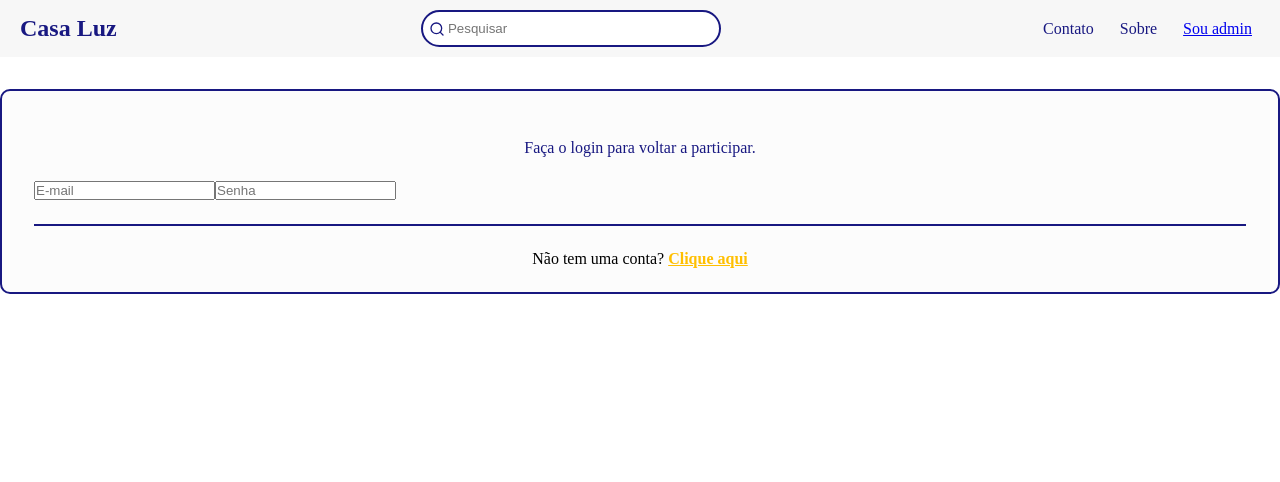
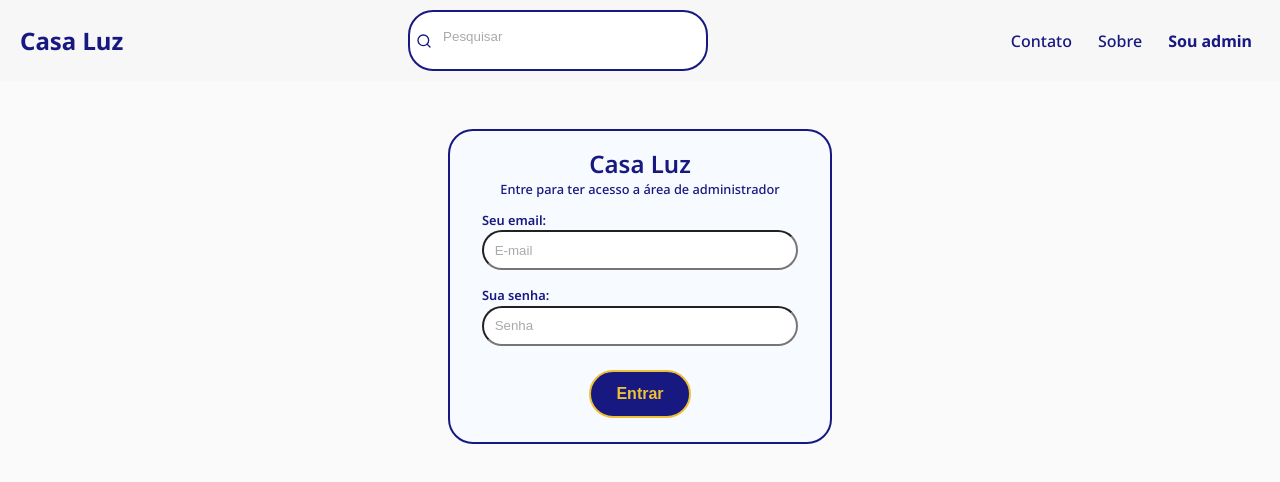
Before and after one commit to GuiLigeskee/CasaLuz, a React (Vite) app in the folder frontend/: page /login in a window 1280 px wide. Shown: the top 482 px of the page. Built offline with nearby package versions, Linux system fonts and the light colour scheme.

Commit message:
Atualizações dia 16/02/2024
--Implementação do Redux;
--Criação do hook de autenticar o admin;
--Login de admin está funcionando;

```diff
--- a/frontend/index.html
+++ b/frontend/index.html
@@ -1,9 +1,15 @@
-<!doctype html>
+<!DOCTYPE html>
 <html lang="en">
   <head>
     <meta charset="UTF-8" />
     <link rel="icon" type="image/svg+xml" href="/vite.svg" />
     <meta name="viewport" content="width=device-width, initial-scale=1.0" />
+    <link rel="preconnect" href="https://fonts.googleapis.com" />
+    <link rel="preconnect" href="https://fonts.gstatic.com" crossorigin />
+    <link
+      href="https://fonts.googleapis.com/css2?family=Noto+Sans:ital,wght@0,100..900;1,100..900&display=swap"
+      rel="stylesheet"
+    />
     <title>CasaLuz Imóveis</title>
   </head>
   <body>
--- a/frontend/src/Pages/Login/Login.css
+++ b/frontend/src/Pages/Login/Login.css
@@ -1,68 +1,22 @@
-.login,
-.register {
+#login,
+#register {
   border: 2px solid #181881;
-  background-color: #fcfcfc;
-  padding: 1.5em 2em;
-  width: auto;
-  margin: 2em auto;
-  border-radius: 10px;
+  background-color: #f7fbff;
+  padding: 1em 2em;
+  width: 30%;
+  margin: 3em auto;
+  border-radius: 25px;
 }
 
-.login h2,
-.register h2 {
-  text-align: center;
-  font-size: 2em;
-  margin: 0;
-}
-
-.subtitle {
+#title {
+  font-weight: 600;
   color: #181881;
-  margin: 1.5em;
   text-align: center;
 }
 
-.login form,
-.register form {
-  padding-bottom: 1.5em;
-  margin-bottom: 1.5em;
-  border-bottom: 2px solid #181881;
+#subtitle {
+  font-size: 0.8em;
+  color: #181881;
+  text-align: center;
+  margin-bottom: 1em;
 }
-
-.login p,
-.register p {
-  text-align: center;
-}
-
-.login p a,
-.register p a {
-  font-weight: bold;
-  color: #ffbf00;
-}
-
-span {
-  color: #ffbf00;
-}
-
-#logo {
-  text-align: center;
-  width: auto;
-  min-height: 7em;
-}
-
-@media screen and (max-width: 768px) {
-  .login {
-    width: 100%;
-    margin: 0;
-    border: none;
-    padding: 2em;
-    height: 90vh;
-  }
-
-  .register {
-    width: 100%;
-    margin: 0;
-    border: none;
-    padding: 2em;
-    height: 90vh;
-  }
-}
--- a/frontend/src/Pages/Login/Login.jsx
+++ b/frontend/src/Pages/Login/Login.jsx
@@ -1,84 +1,69 @@
-// CSS
 import "./Login.css";
 
-// Components
-import { Link, useNavigate } from "react-router-dom";
-import Message from "../../Components/Messages/Message";
-
-// Hooks
-import { useEffect, useState } from "react";
+// hooks
+import { useState, useEffect } from "react";
 import { useSelector, useDispatch } from "react-redux";
-// import { useResetComponentMessage } from "../../Hooks/useResetComponentMessage";
 
 // Redux
-// import { login, reset } from "../../Slices/AuthSlice";
-// import { resetMessage } from "../../Slices/userSlice";
+import { login, reset } from "../../Slice/authSlice";
+
+// Components
+import Message from "../../Components/Messages/Message";
 
 const Login = () => {
   const [email, setEmail] = useState("");
   const [password, setPassword] = useState("");
 
-  // const dispatch = useDispatch();
+  const dispatch = useDispatch();
 
-  // const resetMessage = useResetComponentMessage(dispatch);
+  const { message, loading, error } = useSelector((state) => state.auth);
 
-  // const navigate = useNavigate();
+  const handleSubmit = (e) => {
+    e.preventDefault();
 
-  // const { user, message, loading, error } = useSelector((state) => state.auth);
+    const admin = {
+      email,
+      password,
+    };
 
-  // const handleSubmit = (e) => {
-  //   e.preventDefault();
+    console.log(admin);
 
-  //   const user = {
-  //     email,
-  //     password,
-  //   };
+    dispatch(login(admin));
+  };
 
-  //   dispatch(login(user));
-  //   resetMessage();
-  // };
-
-  // // Clean all auth states and redirect after 2 seconds if the user is logged in
-  // useEffect(() => {
-  //   if (user) {
-  //     const redirectTimeout = setTimeout(() => {
-  //       navigate("/profile");
-  //     }, 500);
-
-  //     return () => clearTimeout(redirectTimeout);
-  //   }
-
-  //   return () => {
-  //     dispatch(reset());
-  //   };
-  // }, [user, dispatch, navigate]);
+  // clean all auth states
+  useEffect(() => {
+    dispatch(reset());
+  }, [dispatch]);
 
   return (
-    <div className="login">
-      <p className="subtitle">Faça o login para voltar a participar.</p>
-      <form>
+    <div id="login">
+      <h2 id="title">Casa Luz</h2>
+      <p id="subtitle">Entre para ter acesso a área de administrador</p>
+      <form onSubmit={handleSubmit}>
+        <label>
+          <span>Seu email:</span>
           <input
-          type="text"
-          name="email"
+            type="email"
             placeholder="E-mail"
             onChange={(e) => setEmail(e.target.value)}
             value={email || ""}
           />
+        </label>
+        <label>
+          <span>Sua senha:</span>
           <input
             type="password"
-          name="senha"
             placeholder="Senha"
             onChange={(e) => setPassword(e.target.value)}
             value={password || ""}
           />
-        {/* {!loading && <input type="submit" value="Salvar" />}
+        </label>
+        {!loading && <input type="submit" value="Entrar" />}
         {loading && <input type="submit" disabled value="Aguarde..." />}
         {error && <Message msg={error} type="error" />}
-        {message && <Message msg={message} type="success" />} */}
+        {message && <Message msg={message} type="success" />}
       </form>
-      <p>
-        Não tem uma conta? <Link to="/register">Clique aqui</Link>
-      </p>
     </div>
   );
 };
--- /dev/null
+++ b/frontend/src/Service/authService.jsx
@@ -0,0 +1,52 @@
+import { api, requestConfig } from "../utils/config";
+
+// // Register a user
+// const register = async (data) => {
+//   const config = requestConfig("POST", data);
+
+//   try {
+//     const res = await fetch(api + "/users/register", config)
+//       .then((res) => res.json())
+//       .catch((err) => err);
+
+//     if (res) {
+//       localStorage.setItem("user", JSON.stringify(res));
+//     }
+
+//     return res;
+//   } catch (error) {
+//     console.log(error);
+//   }
+// };
+
+// Logout a admin
+const logout = () => {
+  localStorage.removeItem("admin");
+};
+
+// Sign in a admin
+const login = async (data) => {
+  const config = requestConfig("POST", data);
+
+  try {
+    const res = await fetch(api + "/admin/login", config)
+      .then((res) => res.json())
+      .catch((err) => err);
+
+    if (res) {
+      localStorage.setItem("admin", JSON.stringify(res));
+    }
+
+    return res;
+  } catch (error) {
+    console.log(error);
+  }
+};
+
+const authService = {
+  // register,
+  logout,
+  login,
+};
+
+export default authService;
--- /dev/null
+++ b/frontend/src/Slice/authSlice.jsx
@@ -0,0 +1,97 @@
+import { createSlice, createAsyncThunk } from "@reduxjs/toolkit";
+import authService from "../Service/authService";
+
+const admin = JSON.parse(localStorage.getItem("admin"));
+
+const initialState = {
+  admin: admin ? admin : null,
+  error: false,
+  success: false,
+  loading: false,
+};
+
+// // Register a user and sign in
+// export const register = createAsyncThunk(
+//   "auth/register",
+//   async (user, thunkAPI) => {
+//     const data = await authService.register(user);
+
+//     // Check for errors
+//     if (data.errors) {
+//       return thunkAPI.rejectWithValue(data.errors[0]);
+//     }
+
+//     return data;
+//   }
+// );
+
+// Logout a admin
+export const logout = createAsyncThunk("auth/logout", () => {
+  authService.logout();
+});
+
+// Sing in a admin
+export const login = createAsyncThunk("auth/login", async (admin, thunkAPI) => {
+  const data = await authService.login(admin);
+
+  // Check for errors
+  if (data.errors) {
+    return thunkAPI.rejectWithValue(data.errors[0]);
+  }
+
+  return data;
+});
+
+export const authSlice = createSlice({
+  name: "auth",
+  initialState,
+  reducers: {
+    reset: (state) => {
+      state.loading = false;
+      state.error = false;
+      state.success = false;
+    },
+  },
+  extraReducers: (builder) => {
+    builder
+      // .addCase(register.pending, (state) => {
+      //   state.loading = true;
+      //   state.error = null;
+      // })
+      // .addCase(register.fulfilled, (state, action) => {
+      //   state.loading = false;
+      //   state.success = true;
+      //   state.error = null;
+      //   state.user = action.payload;
+      // })
+      // .addCase(register.rejected, (state, action) => {
+      //   state.loading = false;
+      //   state.error = action.payload;
+      //   state.user = null;
+      // })
+      .addCase(logout.fulfilled, (state) => {
+        state.user = null;
+        state.loading = false;
+        state.success = true;
+        state.error = null;
+      })
+      .addCase(login.pending, (state) => {
+        state.loading = true;
+        state.error = null;
+      })
+      .addCase(login.fulfilled, (state, action) => {
+        state.loading = false;
+        state.success = true;
+        state.error = null;
+        state.user = action.payload;
+      })
+      .addCase(login.rejected, (state, action) => {
+        state.loading = false;
+        state.error = action.payload;
+        state.user = null;
+      });
+  },
+});
+
+export const { reset } = authSlice.actions;
+export default authSlice.reducer;
--- a/frontend/src/index.css
+++ b/frontend/src/index.css
@@ -0,0 +1,116 @@
+* {
+  margin: 0;
+  padding: 0;
+  box-sizing: border-box;
+}
+
+body {
+  font-family: "Fira Sans", sans-serif;
+  background-color: #fafafa;
+  font-family: "Noto Sans", sans-serif;
+  font-optical-sizing: auto;
+  font-weight: 500;
+  font-style: normal;
+  font-variation-settings: "width" 100;
+}
+
+a {
+  color: #000000;
+  text-decoration: none;
+}
+
+ul {
+  list-style: none;
+}
+/*
+button {
+  font-family: "Quicksand", sans-serif;
+} */
+
+.active {
+  font-weight: bold;
+  color: #181881;
+}
+
+ul {
+  list-style: none;
+}
+
+form {
+  display: flex;
+  flex-direction: column;
+}
+
+label {
+  display: flex;
+  flex-direction: column;
+  text-align: left;
+  margin-bottom: 0.5em;
+}
+
+label span {
+  font-weight: 600;
+  margin-bottom: 0.1em;
+  color: #181881;
+  font-size: 0.8em;
+}
+
+input:not([type="color"]) {
+  background-color: #fff;
+  color: #181881;
+  border-radius: 10px;
+  padding: 0.8em;
+  outline: none;
+  margin-bottom: 0.6em;
+  border-radius: 25px;
+}
+
+input::placeholder {
+  color: #aaa;
+}
+
+/* .btn,
+button,
+input[type="submit"] {
+  color: #000000;
+  background-color: #d67f0c;
+  border: 2px solid black;
+  border-radius: 10px;
+  font-size: 1em;
+  padding: 0.5em;
+  cursor: pointer;
+} */
+
+.btn,
+button,
+input[type="submit"] {
+  color: #eec035;
+  background-color: #181881;
+  border: 2px solid #eec035;
+  border-radius: 25px;
+  padding: 0.8em 1.6em;
+  font-weight: bold;
+  font-size: 1em;
+  text-align: center;
+  cursor: pointer;
+  width: auto;
+  margin: 0.5em auto;
+}
+
+input:disabled {
+  cursor: not-allowed;
+  background-color: #aaa;
+}
+
+.cancel-btn {
+  background-color: #ccc;
+}
+
+button:hover,
+input[type="submit"]:hover {
+  opacity: 1;
+}
+
+.hide {
+  display: none;
+}
--- a/frontend/src/store.jsx
+++ b/frontend/src/store.jsx
@@ -1,5 +1,8 @@
 import { configureStore } from "@reduxjs/toolkit";
+import authReducer from "./Slice/authSlice";
 
 export const store = configureStore({
-  reducer: {},
+  reducer: {
+    auth: authReducer,
+  },
 });
```
Also changed, not shown: frontend/src/Hooks/useAuth.jsx (added, +21 -0 lines), frontend/src/Hooks/useResetComponentMessage.jsx (added, +10 -0 lines). Lines whose indentation alone changed are shown as unchanged.
